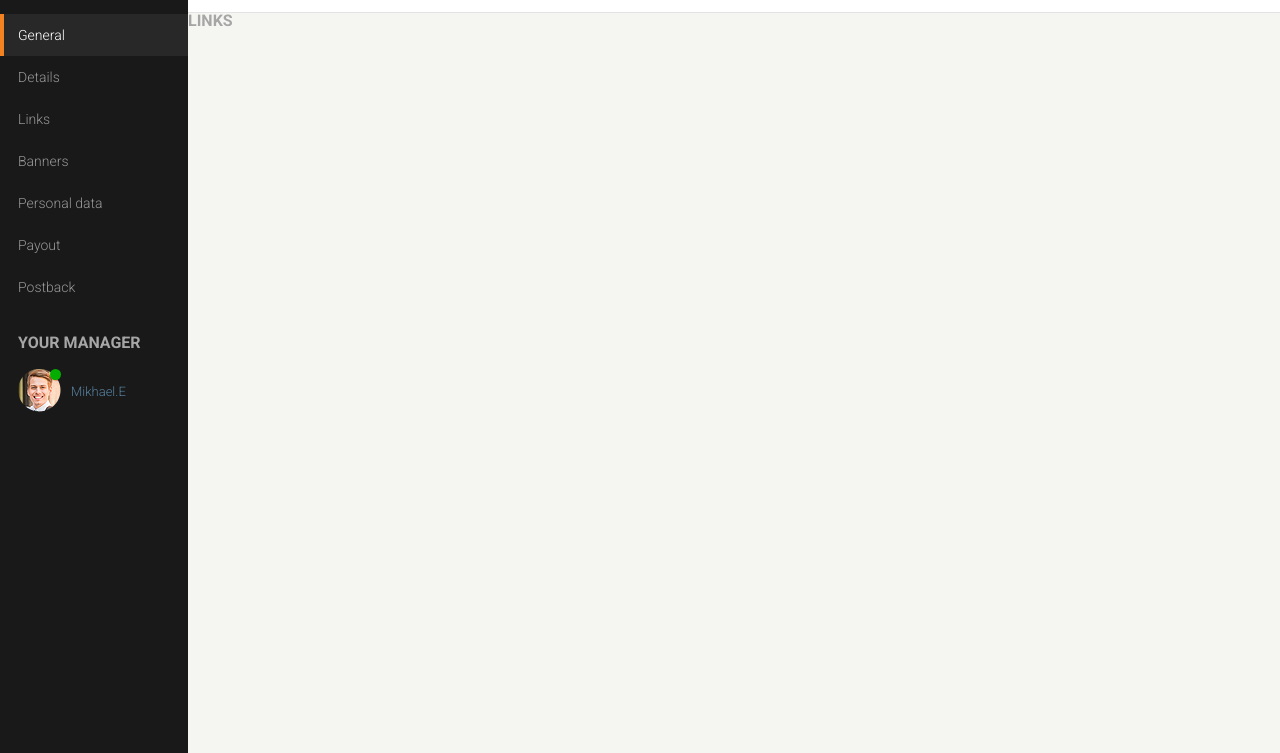
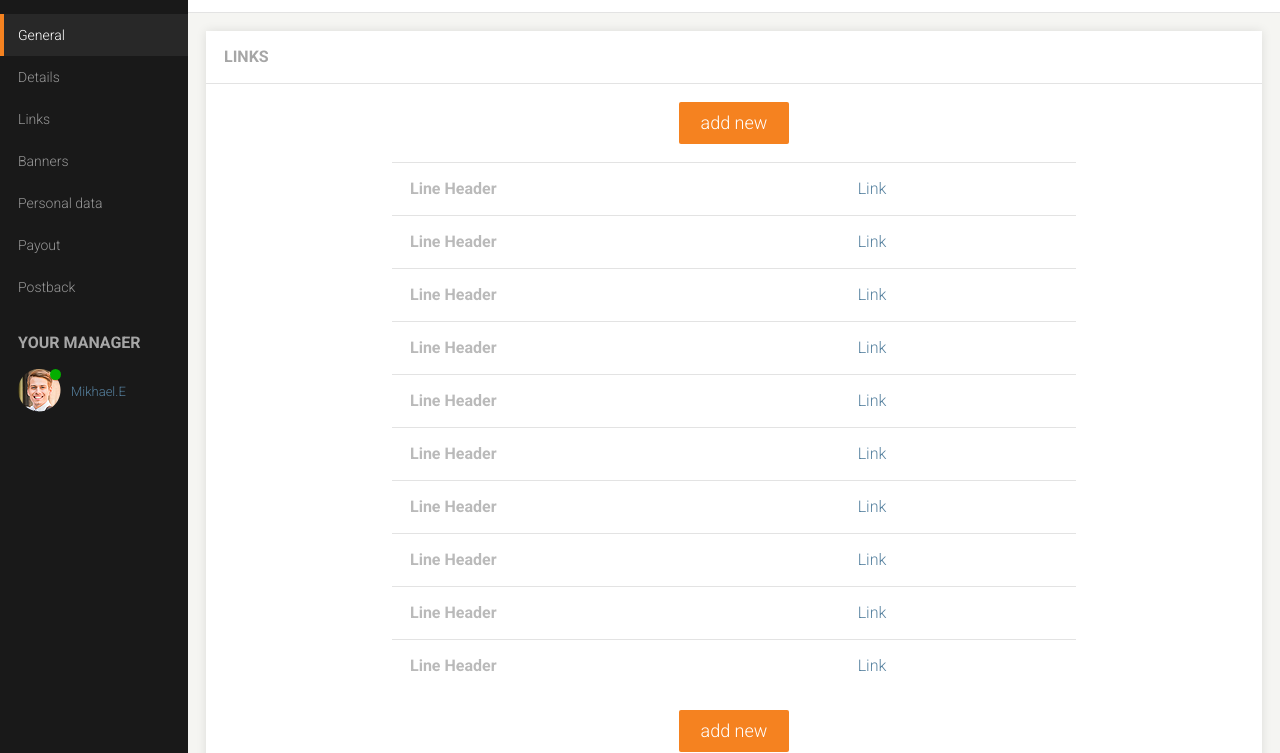
Before and after one commit to veha8342/dashboard, a website: page app/index.html in a window 1280 px wide. Shown: the part 47-800 px from the top of the page. Drawn offline with nearby package versions, Linux system fonts and the light colour scheme.

```diff
--- a/app/index.html
+++ b/app/index.html
@@ -62,12 +62,61 @@
 
     <main>
         <div class="content-wrapper">
-            <div class="panel">
+            <div class="panel links">
                 <div class="panel-header">
                     <h3 class="page-title">Links</h3>
                 </div>
                 <div class="panel-body">
-
+                    <div class="btn-row text-center">
+                        <a href="#" class="btn btn-action">add new</a>
+                    </div>
+                    <div class="container-sm">
+                        <table class="table full-width">
+                            <tr>
+                                <td class="text-bold td-title">Line Header</td>
+                                <td><a href="#" class="link large-link">Link</a></td>
+                            </tr>
+                            <tr>
+                                <td class="text-bold td-title">Line Header</td>
+                                <td><a href="#" class="link large-link">Link</a></td>
+                            </tr>
+                            <tr>
+                                <td class="text-bold td-title">Line Header</td>
+                                <td><a href="#" class="link large-link">Link</a></td>
+                            </tr>
+                            <tr>
+                                <td class="text-bold td-title">Line Header</td>
+                                <td><a href="#" class="link large-link">Link</a></td>
+                            </tr>
+                            <tr>
+                                <td class="text-bold td-title">Line Header</td>
+                                <td><a href="#" class="link large-link">Link</a></td>
+                            </tr>
+                            <tr>
+                                <td class="text-bold td-title">Line Header</td>
+                                <td><a href="#" class="link large-link">Link</a></td>
+                            </tr>
+                            <tr>
+                                <td class="text-bold td-title">Line Header</td>
+                                <td><a href="#" class="link large-link">Link</a></td>
+                            </tr>
+                            <tr>
+                                <td class="text-bold td-title">Line Header</td>
+                                <td><a href="#" class="link large-link">Link</a></td>
+                            </tr>
+                            <tr>
+                                <td class="text-bold td-title">Line Header</td>
+                                <td><a href="#" class="link large-link">Link</a></td>
+                            </tr>
+                            <tr>
+                                <td class="text-bold td-title">Line Header</td>
+                                <td><a href="#" class="link large-link">Link</a></td>
+                            </tr>
+                        </table>
+                    </div>
+                    <div class="btn-row text-center">
+                        <a href="#" class="btn btn-action">add new</a>
+                    </div>
                 </div>
             </div>
         </div>
--- a/gulpfile.js
+++ b/gulpfile.js
@@ -41,7 +41,7 @@
 
 gulp.task('sass', function () {
     gulp.src('src/scss/**/*.scss')
-        .pipe(sass({outputStyle: 'compressed'}).on('error', sass.logError))
+        .pipe(sass().on('error', sass.logError))
         .pipe(autoprefixer(['last 15 versions', '> 1%', 'ie 8', 'ie 7'], { cascade: true }))
         .pipe(gulp.dest('app/css'))
 }) ;
--- a/src/scss/_component.scss
+++ b/src/scss/_component.scss
@@ -46,6 +46,10 @@
   border-radius: 2px;
   display: inline-block;
 
+  & + .btn{
+    margin-left: $indent;
+  }
+
   &.btn-default{
     background-color: $btnDefaultBg;
 
@@ -77,6 +81,10 @@
 .table{
   border-collapse: collapse;
   font-size: $tableFontSize;
+
+  &.full-width{
+    width: 100%;
+  }
 
   tbody{
      tr{
@@ -183,6 +191,11 @@
   padding: $indent;
 }
 
+.container-sm{
+  max-width: 684px;
+  margin: 0 auto;
+}
+
 
 //header
 
@@ -206,6 +219,7 @@
   height: 100vh;
   left: 0;
   z-index: 100;
+  overflow-y: auto;
 
   .menu-control{
     padding: $indent;
@@ -282,3 +296,29 @@
     }
   }
 }
+
+//content wrapper
+
+.content-wrapper{
+  padding: $indent;
+  height: calc(100vh - 60px);
+  overflow-y: auto;
+
+  .panel{
+    background-color: #fff;
+    box-shadow: 0 0 10px 0 rgba(0, 0, 0, 0.1);
+  }
+
+  & + .panel{
+    margin-top: $indent;
+  }
+
+  .panel-header{
+    border-bottom: 1px solid $lightGrey;
+    padding: $indent;
+  }
+
+  .panel-body{
+    padding: $indent;
+  }
+}
--- a/src/scss/_custom-style.scss
+++ b/src/scss/_custom-style.scss
@@ -15,3 +15,7 @@
   padding-left: $asideWidth;
   padding-top: 60px;
 }
+
+.links .table{
+  margin: $indent 0;
+}
--- a/src/scss/_default-classes.scss
+++ b/src/scss/_default-classes.scss
@@ -1,5 +1,9 @@
+//text classes
 .text-bold{
   font-weight: $fontBold;
+}
+.text-center{
+  text-align: center;
 }
 // class position fixed
 .fixed-to-top{
```
Also changed, not shown: app/gide.html (+11 -0 lines), app/css/style.css.
